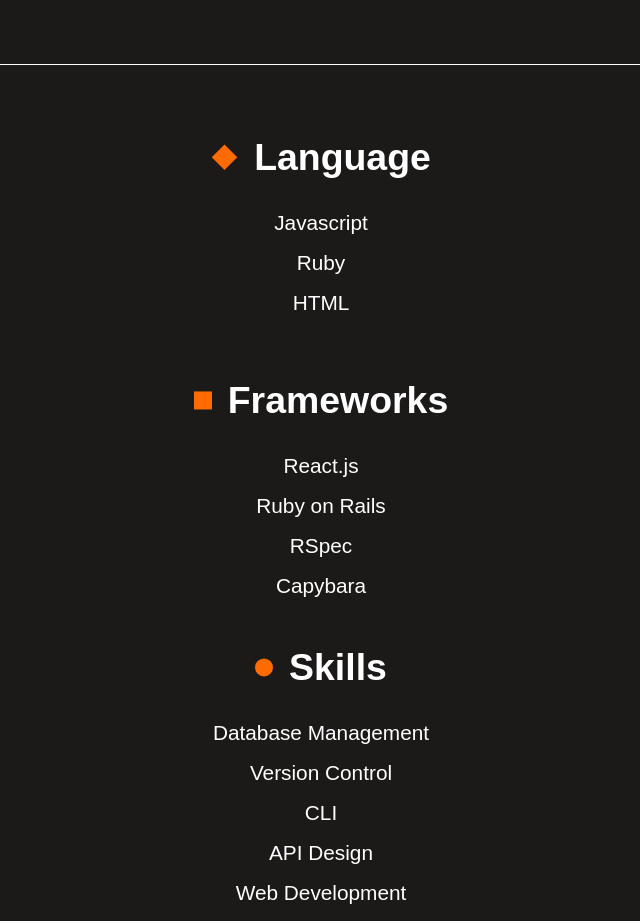
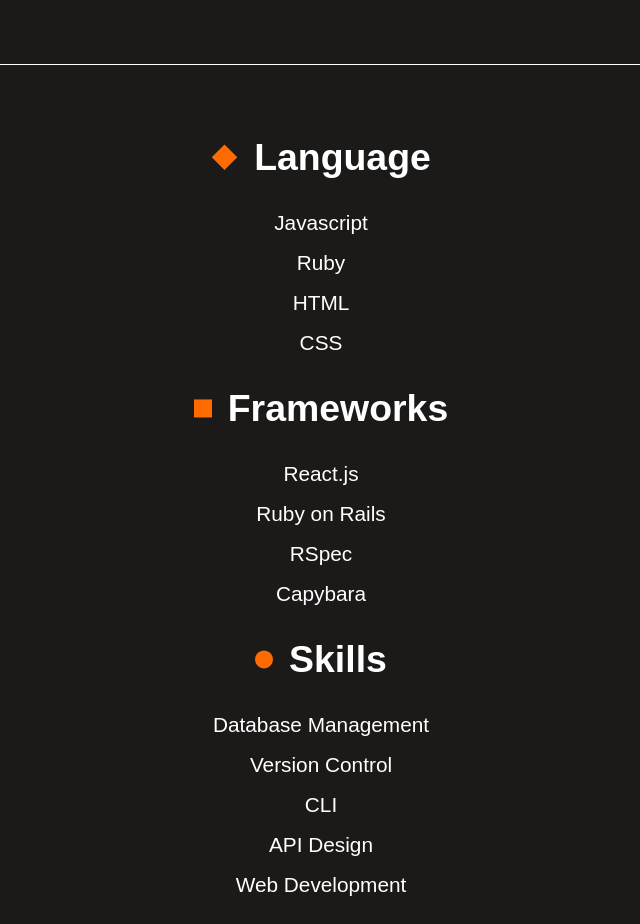
Before and after one commit to Edna-Codes/Portfolio-Project, a plain HTML site: page index.html in a window 1280 px wide. Shown: the part 5251-6175 px from the top of the page, without its empty margins (319-959 px from the left). Drawn offline with Linux system fonts and the light colour scheme.

Commit message:
Fix syntax error

```diff
--- a/index.html
+++ b/index.html
@@ -188,7 +188,7 @@
           <li>Javascript</li>
           <li>Ruby</li>
           <li>HTML</li>
-          <li><CSS/li>
+          <li>CSS</li>
         </ul>
       </div>
         <div class="languages">
--- a/style.css
+++ b/style.css
@@ -178,11 +178,9 @@
 
 .card-2 {
   background:
-    linear-gradient(
-      180.45deg,
+    linear-gradient(180.45deg,
       rgba(38, 38, 38, 0) 0.75%,
-      rgba(38, 38, 38, 0.9) 61.94%
-    ),
+      rgba(38, 38, 38, 0.9) 61.94%),
     url(./images/backimg.svg);
   background-size: cover;
   background-repeat: no-repeat;
@@ -267,7 +265,7 @@
 }
 
 .abouts-list {
-  margin-top: 2rem;
+  margin: 2rem 0 4rem 0;
 }
 
 .about-header h1 {
@@ -307,11 +305,12 @@
   display: flex;
   flex-direction: column;
   align-items: center;
+  gap: 1rem;
 }
 
 .languages li {
   list-style: none;
-  padding-bottom: 1rem;
+  /* padding-bottom: 1rem; */
   font-size: 1.3rem;
 }
 
```
